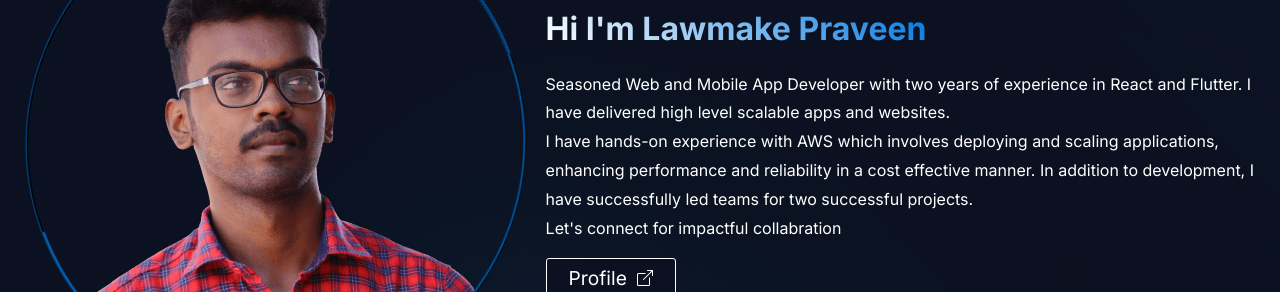
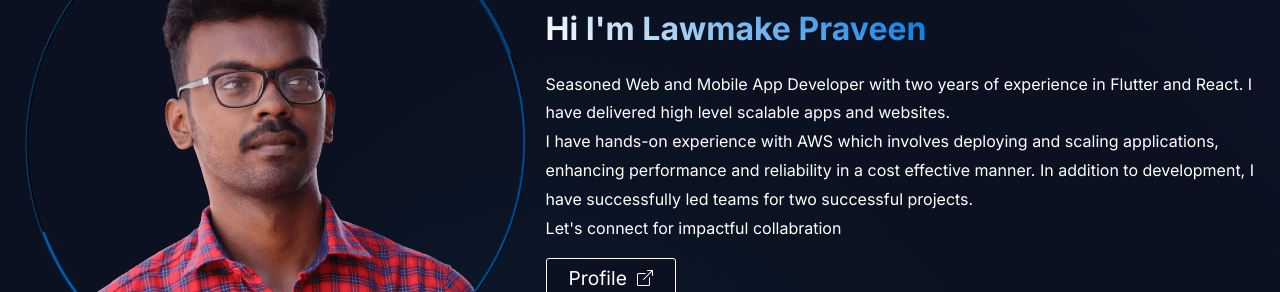
Before and after one commit to lawmake-praveen/Portfolio, a React (Vite) app: page / in a window 1280 px wide. Shown: the part 257-549 px from the top of the page. Built offline with nearby package versions, Linux system fonts and the light colour scheme.

Commit message:
correction

```diff
--- a/src/pages/Home.jsx
+++ b/src/pages/Home.jsx
@@ -36,7 +36,7 @@ const Home = () => {
         <h1>Hi I'm Lawmake Praveen</h1>
         <p className="intro">
           Seasoned Web and Mobile App Developer with two years of experience in
-          React and Flutter. I have delivered high level scalable apps and
+          Flutter and React. I have delivered high level scalable apps and
           websites. <br />I have hands-on experience with AWS which involves
           deploying and scaling applications, enhancing performance and
           reliability in a cost effective manner. In addition to development, I
--- a/src/pages/components/Resume.jsx
+++ b/src/pages/components/Resume.jsx
@@ -71,7 +71,7 @@ const Resume = () => {
       <h3 className="side-heading">Summary:</h3>
       <p className="detail">
         Seasoned Web and Mobile App Developer with two years of experience in
-        React and Flutter. I have delivered high level scalable apps and
+        Flutter and React. I have delivered high level scalable apps and
         websites. I have hands-on experience with AWS which involves deploying
         and scaling applications, enhancing performance and reliability in a
         cost effective manner. In addition to development, I have successfully
```
